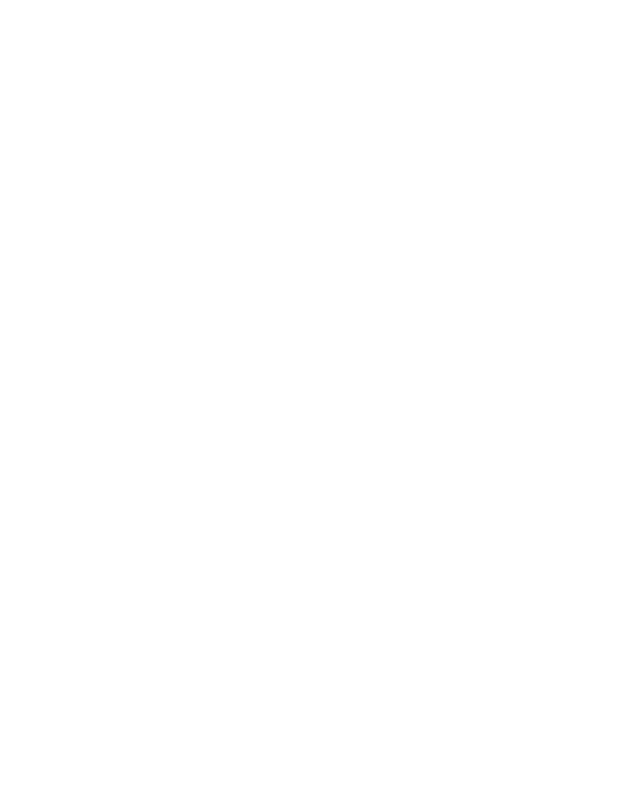
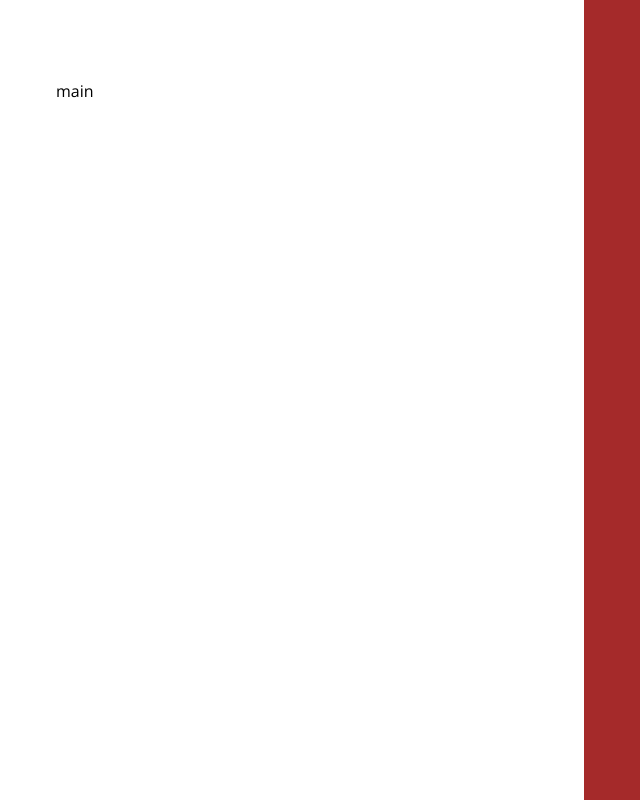
Before and after one commit to Szarblewski14/formul-rio-pj, a plain HTML site: page index.html in a window 1280 px wide. Shown: the whole page, without its empty margins (72-712 px from the left). Drawn offline with nearby package versions, Linux system fonts and the light colour scheme.

Commit message:
criando layout

```diff
--- a/index.html
+++ b/index.html
@@ -20,7 +20,15 @@
 </head>
 
 <body>
+    <div id="app">
+        <main>
+            <div class="main-container">main</div>
+        </main>
 
+        <aside>
+            <div class="aside-container"></div>
+        </aside>
+    </div>
 </body>
 
 </html>
--- a/style/global.css
+++ b/style/global.css
@@ -22,3 +22,7 @@
     font-family: "Baloo 2", sans-serif;
     font-family: "Open Sans", sans-serif;
 }
+
+body {
+    overflow: hidden;
+}
--- a/style/index.css
+++ b/style/index.css
@@ -1 +1,2 @@
 @import url(global.css);
+@import url(layout.css);
--- /dev/null
+++ b/style/layout.css
@@ -0,0 +1,27 @@
+#app {
+    display: grid;
+    grid-template-columns: 51.25% 48.75%;
+
+    height: 100vh;
+    overflow: hidden;
+}
+
+main {
+    overflow: auto;
+    padding: 5rem 8rem;
+
+    & .main-container {
+        max-width: 35rem;
+        margin-left: auto;
+    }
+}
+
+aside {
+    padding: 5rem;
+    background-color: brown;
+
+    & .aside-container {
+        max-width: 25rem;
+        margin-left: auto;
+    }
+}
```
